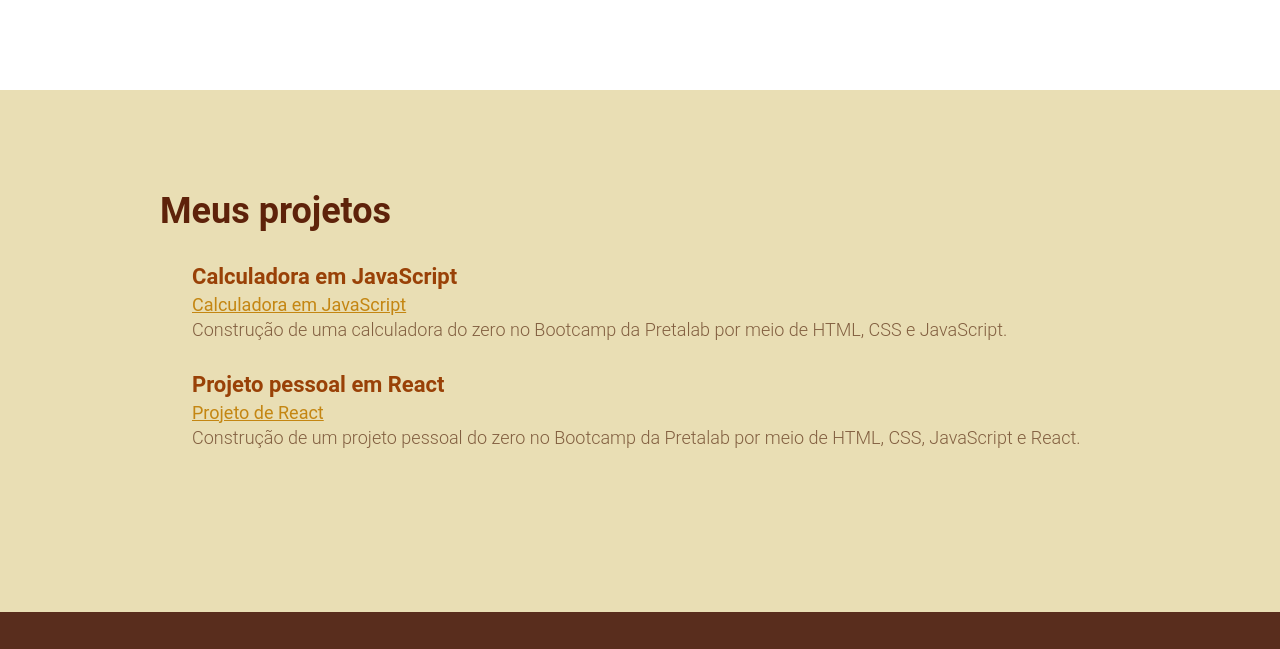
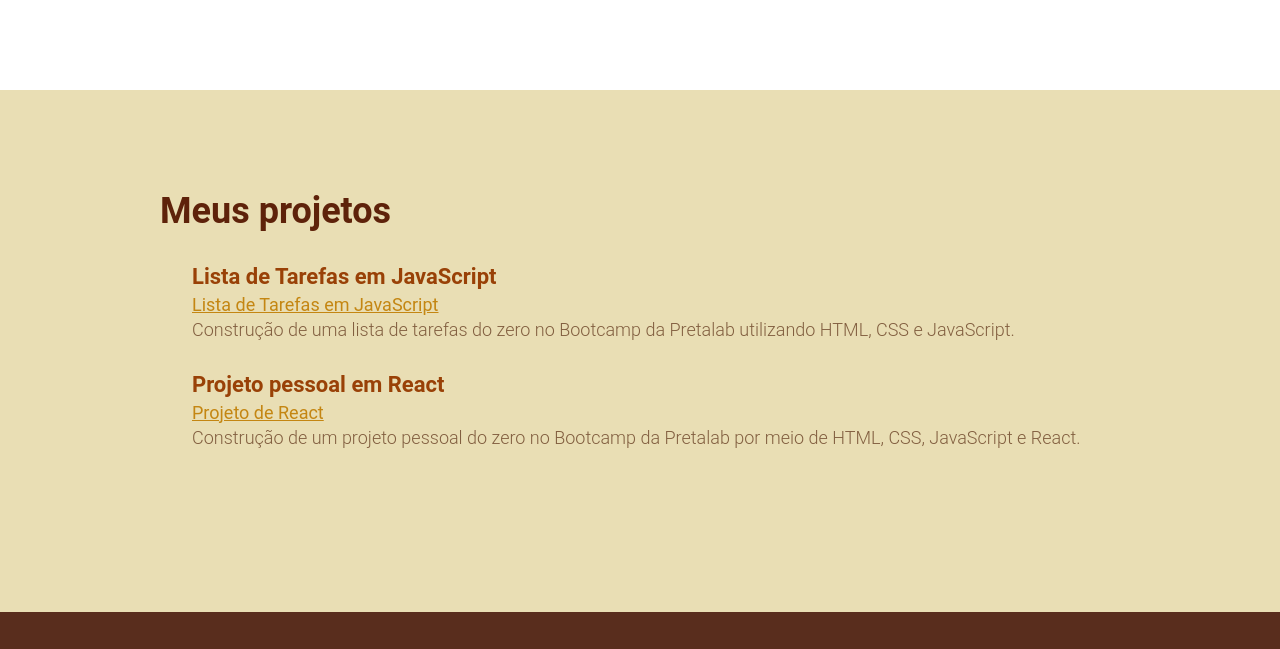
Before and after one commit to magsca/portfolio-caroline-magalhaes-pretalab, a plain HTML site: page index.html in a window 1280 px wide. Shown: the part 1704-2353 px from the top of the page. Drawn offline with Linux system fonts and the light colour scheme.

Commit message:
inserindo link da lista de tarefas

```diff
--- a/index.html
+++ b/index.html
@@ -90,10 +90,10 @@ Capacitação para participar e intervir em nossa realidade social, política e
             <div class="lista-item">
                 <ul>
                     <li>
-                        <p class="lista-titulo">Calculadora em JavaScript</p>
-                        <a href="#" target="_blank" class="lista-local">Calculadora em JavaScript</a>
+                        <p class="lista-titulo">Lista de Tarefas em JavaScript</p>
+                        <a href="https://portfolio-caroline-magalhaes.netlify.app" target="_blank" class="lista-local">Lista de Tarefas em JavaScript</a>
                         <p class="lista-descricao">
-                            Construção de uma calculadora do zero no Bootcamp da Pretalab por meio de HTML, CSS e JavaScript.
+                            Construção de uma lista de tarefas do zero no Bootcamp da Pretalab utilizando HTML, CSS e JavaScript.
                         </p>
                     </li>
 
```
